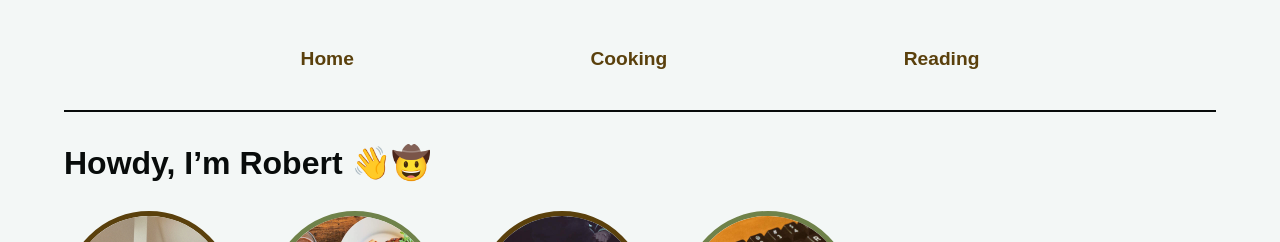
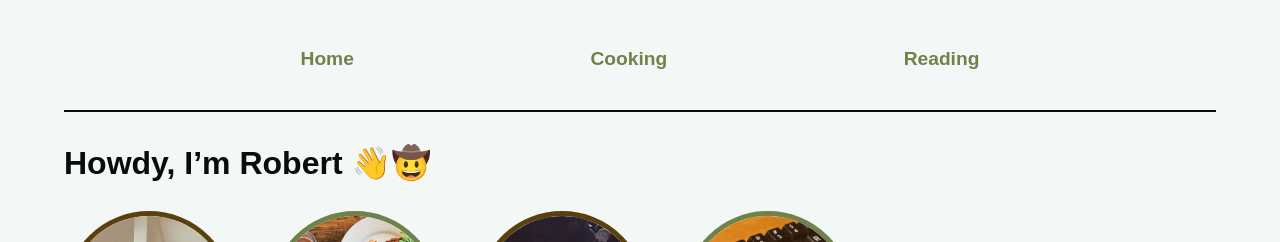
Before and after one commit to bobertoyin/bobertoyin.github.io, a Jekyll site: the page built from index.md, in a window 1280 px wide. Shown: the top 242 px of the page. Built offline with Jekyll 4.4.1, drawn with Linux system fonts in a browser that asks for light colours; some web fonts are replaced; our own code applies the rules of GitHub Pages for plain Markdown files.

```diff
--- a/_sass/main.scss
+++ b/_sass/main.scss
@@ -85,7 +85,7 @@
     a {
         font-size: larger;
         font-weight: 600;
-        color: $secondary_color;
+        color: $tertiary_color;
     }
 }
 
```
Also changed, not shown: README.md.
